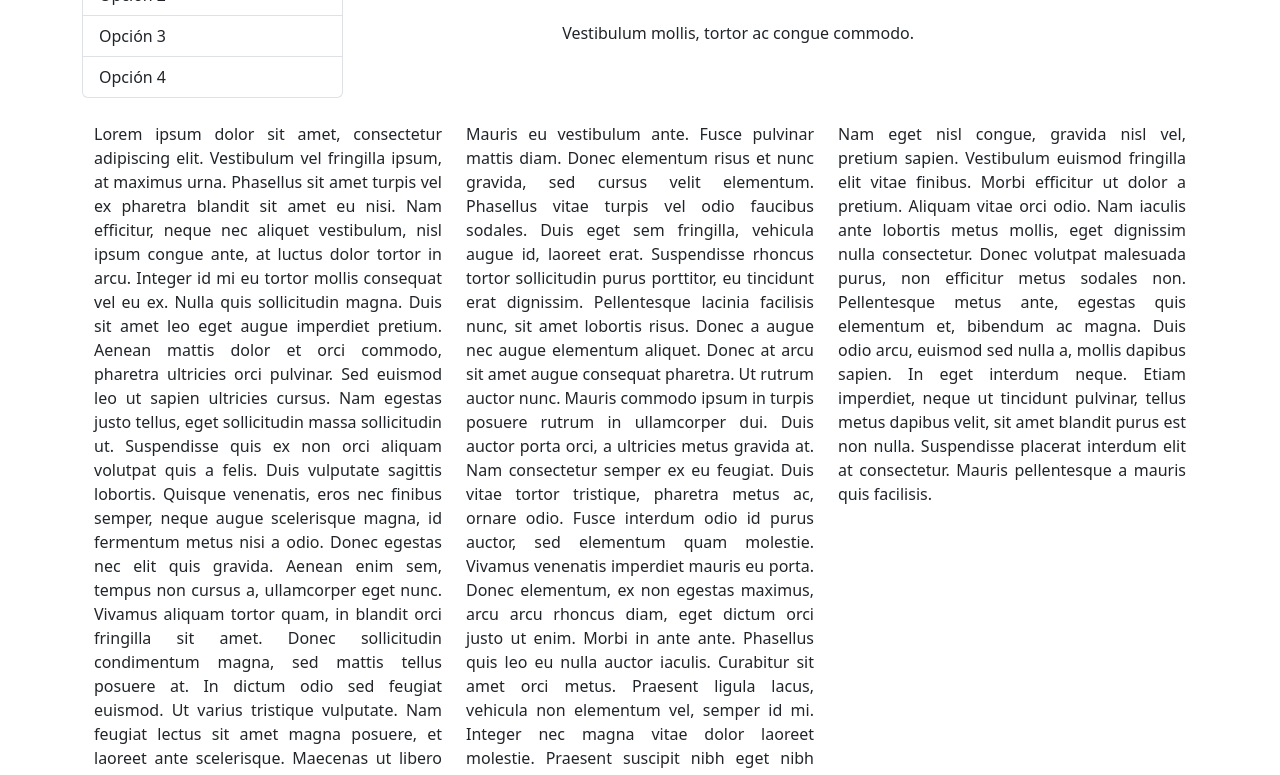
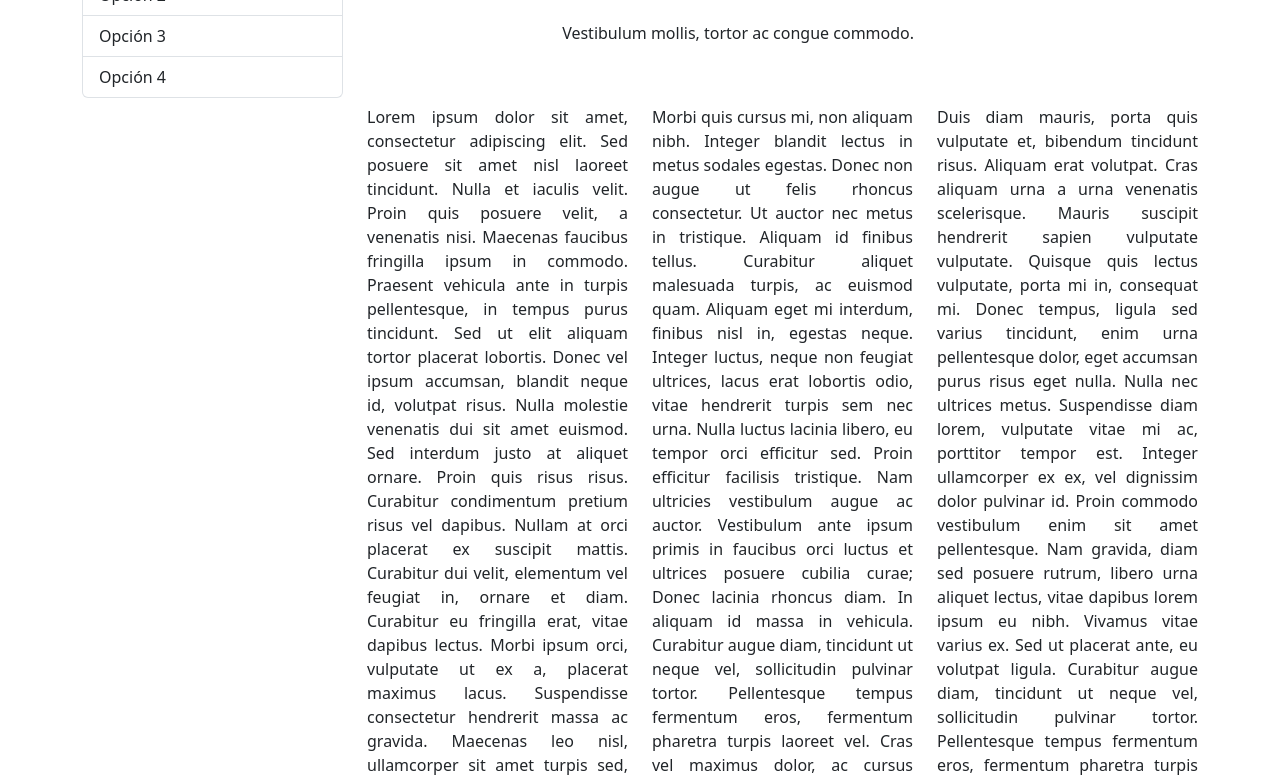
Before and after one commit to inevaz/taller-15.1, a plain HTML site: page index.html in a window 1280 px wide. Shown: the part 147-922 px from the top of the page. Drawn offline with nearby package versions, Linux system fonts and the light colour scheme.

Commit message:
cambios index.html

```diff
--- a/index.html
+++ b/index.html
@@ -6,22 +6,9 @@
     <title>Taller 15.1</title>
     <link href="https://cdn.jsdelivr.net/npm/bootstrap@5.3.0-alpha1/dist/css/bootstrap.min.css" rel="stylesheet">
     <link rel="stylesheet" href="styles.css">
-    <style>
-        /* Estilo para los párrafos */
-        .custom-paragraph {
-            font-size: 1rem; /* Tamaño de fuente estándar */
-            line-height: 1.5; /* Altura de línea para mejor legibilidad */
-        }
-        /* Justificar texto en las columnas */
-        .text-column {
-            text-align: justify; /* Justifica el texto */
-            margin-bottom: 15px; /* Espacio entre párrafos */
-            line-height: 1.5; /* Mejora la legibilidad */
-        }
-    </style>
 </head>
 <body>
-    <!-- Navbar -->
+    <!-- nabvar -->
     <nav class="navbar navbar-expand-lg navbar-dark bg-dark">
         <div class="container-fluid">
             <a class="navbar-brand" href="#">LOREM IPSUM</a>
@@ -30,7 +17,7 @@
             </button>
             <div class="collapse navbar-collapse" id="navbarNav">
                 <ul class="navbar-nav me-auto mb-2 mb-lg-0">
-                    <li class="nav-item mx-2"> <!-- Agregado mx-2 para separar los elementos -->
+                    <li class="nav-item mx-2">
                         <a class="nav-link active" aria-current="page" href="#">Dolor</a>
                     </li>
                     <li class="nav-item mx-2">
@@ -39,7 +26,7 @@
                     <li class="nav-item mx-2">
                         <a class="nav-link" href="#">Amet</a>
                     </li>
-                    <li class="nav-item dropdown d-lg-none"> <!-- Dropdown solo para SM y MD -->
+                    <li class="nav-item dropdown d-lg-none">
                         <a class="nav-link dropdown-toggle" href="#" id="navbarDropdown" role="button" data-bs-toggle="dropdown" aria-expanded="false">
                             Opciones
                         </a>
@@ -53,12 +40,12 @@
                 </ul>
                 <form class="d-flex">
                     <input class="form-control me-2" type="search" placeholder="Search" aria-label="Search">
-                    <button class="btn btn-outline-success" type="submit">buscar</button>
+                    <button class="btn btn-outline-success" type="submit">Buscar</button>
                 </form>
             </div>
         </div>
     </nav>
-    <!-- Contenido -->
+
     <div class="container mt-4">
         <div class="row">
             <div class="col-lg-3 col-md-4 col-sm-12">
@@ -69,18 +56,19 @@
                     <li class="list-group-item">Opción 4</li>
                 </ul>
             </div>
+
             <div class="col-lg-9 col-md-8 col-sm-12">
-                <h1>Lorem ipsum dolor</h1>
+                <h1 id="titulo"> Lorem ipsum dolor</h1>
                 <div id="textCarousel" class="carousel slide" data-bs-ride="carousel">
                     <div class="carousel-inner">
                         <div class="carousel-item active">
                             <p class="text-center">Vestibulum mollis, tortor ac congue commodo.</p>
                         </div>
                         <div class="carousel-item">
-                            <p class="text-center">Texto adicional que se alterna</p>
+                            <p class="text-center">...Lorem ipsum dolor sit amet, consectetur adipiscing elit.</p>
                         </div>
                         <div class="carousel-item">
-                            <p class="text-center">Otro texto que se alterna</p>
+                            <p class="text-center">...Porta quis vulputate et, bibendum tincidunt risus.</p>
                         </div>
                     </div>
                     <button class="carousel-control-prev" type="button" data-bs-target="#textCarousel" data-bs-slide="prev">
@@ -92,29 +80,23 @@
                         <span class="visually-hidden">Next</span>
                     </button>
                 </div>
-            </div>
-        </div>
-    </div>
-    <div class="container mt-4">
-        <div class="container text-center">
-            <div class="row">
-                <div class="col text-column">
-                    Lorem ipsum dolor sit amet, consectetur adipiscing elit. Vestibulum vel fringilla ipsum, at maximus urna. Phasellus sit amet turpis vel ex pharetra blandit sit amet eu nisi. Nam efficitur, neque nec aliquet vestibulum, nisl ipsum congue ante, at luctus dolor tortor in arcu. Integer id mi eu tortor mollis consequat vel eu ex.
-                    Nulla quis sollicitudin magna. Duis sit amet leo eget augue imperdiet pretium. Aenean mattis dolor et orci commodo, pharetra ultricies orci pulvinar. Sed euismod leo ut sapien ultricies cursus. Nam egestas justo tellus, eget sollicitudin massa sollicitudin ut. Suspendisse quis ex non orci aliquam volutpat quis a felis.
-                    Duis vulputate sagittis lobortis. Quisque venenatis, eros nec finibus semper, neque augue scelerisque magna, id fermentum metus nisi a odio. Donec egestas nec elit quis gravida. Aenean enim sem, tempus non cursus a, ullamcorper eget nunc. Vivamus aliquam tortor quam, in blandit orci fringilla sit amet.
-                    Donec sollicitudin condimentum magna, sed mattis tellus posuere at. In dictum odio sed feugiat euismod. Ut varius tristique vulputate. Nam feugiat lectus sit amet magna posuere, et laoreet ante scelerisque. Maecenas ut libero quis lacus feugiat porta sed sed dui. Vivamus id massa vulputate sapien pretium facilisis.
-                    Aenean ac felis at felis porttitor ultrices. Vivamus vel congue est, nec dapibus mi. Pellentesque non lacus tempor, sagittis turpis in, interdum velit. In in arcu quis leo tempor sagittis. Sed vitae arcu hendrerit, laoreet arcu nec, laoreet eros. Pellentesque habitant morbi tristique senectus et netus et malesuada fames ac turpis egestas.
-                    Proin ut nisl nulla. Sed vel eleifend arcu.
-                </div>
-                <div class="col text-column">
-                    Mauris eu vestibulum ante. Fusce pulvinar mattis diam. Donec elementum risus et nunc gravida, sed cursus velit elementum. Phasellus vitae turpis vel odio faucibus sodales. Duis eget sem fringilla, vehicula augue id, laoreet erat. Suspendisse rhoncus tortor sollicitudin purus porttitor, eu tincidunt erat dignissim. Pellentesque lacinia facilisis nunc, sit amet lobortis risus. Donec a augue nec augue elementum aliquet. Donec at arcu sit amet augue consequat pharetra. Ut rutrum auctor nunc. Mauris commodo ipsum in turpis posuere rutrum in ullamcorper dui. Duis auctor porta orci, a ultricies metus gravida at. Nam consectetur semper ex eu feugiat. Duis vitae tortor tristique, pharetra metus ac, ornare odio. Fusce interdum odio id purus auctor, sed elementum quam molestie. Vivamus venenatis imperdiet mauris eu porta. Donec elementum, ex non egestas maximus, arcu arcu rhoncus diam, eget dictum orci justo ut enim. Morbi in ante ante. Phasellus quis leo eu nulla auctor iaculis. Curabitur sit amet orci metus. Praesent ligula lacus, vehicula non elementum vel, semper id mi. Integer nec magna vitae dolor laoreet molestie. Praesent suscipit nibh eget nibh rutrum cursus. Maecenas porttitor nibh vel massa laoreet sollicitudin. Morbi maximus non eros non porttitor. Orci varius natoque penatibus et magnis dis parturient montes, nascetur ridiculus mus. Pellentesque ac mauris bibendum orci eleifend ornare sit amet a metus. Ut vel placerat ipsum. Maecenas in magna dui.
-                </div>
-                <div class="col text-column">
-                    Nam eget nisl congue, gravida nisl vel, pretium sapien. Vestibulum euismod fringilla elit vitae finibus. Morbi efficitur ut dolor a pretium. Aliquam vitae orci odio. Nam iaculis ante lobortis metus mollis, eget dignissim nulla consectetur. Donec volutpat malesuada purus, non efficitur metus sodales non. Pellentesque metus ante, egestas quis elementum et, bibendum ac magna. Duis odio arcu, euismod sed nulla a, mollis dapibus sapien. In eget interdum neque. Etiam imperdiet, neque ut tincidunt pulvinar, tellus metus dapibus velit, sit amet blandit purus est non nulla. Suspendisse placerat interdum elit at consectetur. Mauris pellentesque a mauris quis facilisis.
+
+                <div class="row mt-4">
+                    <div class="col-lg-4 col-md-6 col-sm-12 text-column">
+                        Lorem ipsum dolor sit amet, consectetur adipiscing elit. Sed posuere sit amet nisl laoreet tincidunt. Nulla et iaculis velit. Proin quis posuere velit, a venenatis nisi. Maecenas faucibus fringilla ipsum in commodo. Praesent vehicula ante in turpis pellentesque, in tempus purus tincidunt. Sed ut elit aliquam tortor placerat lobortis. Donec vel ipsum accumsan, blandit neque id, volutpat risus. Nulla molestie venenatis dui sit amet euismod. Sed interdum justo at aliquet ornare. Proin quis risus risus. Curabitur condimentum pretium risus vel dapibus. Nullam at orci placerat ex suscipit mattis. Curabitur dui velit, elementum vel feugiat in, ornare et diam. Curabitur eu fringilla erat, vitae dapibus lectus. Morbi ipsum orci, vulputate ut ex a, placerat maximus lacus. Suspendisse consectetur hendrerit massa ac gravida. Maecenas leo nisl, ullamcorper sit amet turpis sed, euismod egestas lectus. Nullam hendrerit quis metus ac blandit. Vivamus venenatis rutrum nisl, condimentum luctus ipsum sollicitudin mattis. Praesent faucibus, leo in egestas tincidunt, nisl arcu sollicitudin massa, eget commodo lacus risus in ipsum. Proin quis mattis mi. Mauris egestas egestas est.
+                    </div>
+                    <div class="col-lg-4 col-md-6 col-sm-12 text-column">
+                        Morbi quis cursus mi, non aliquam nibh. Integer blandit lectus in metus sodales egestas. Donec non augue ut felis rhoncus consectetur. Ut auctor nec metus in tristique. Aliquam id finibus tellus. Curabitur aliquet malesuada turpis, ac euismod quam. Aliquam eget mi interdum, finibus nisl in, egestas neque. Integer luctus, neque non feugiat ultrices, lacus erat lobortis odio, vitae hendrerit turpis sem nec urna. Nulla luctus lacinia libero, eu tempor orci efficitur sed. Proin efficitur facilisis tristique. Nam ultricies vestibulum augue ac auctor. Vestibulum ante ipsum primis in faucibus orci luctus et ultrices posuere cubilia curae; Donec lacinia rhoncus diam. In aliquam id massa in vehicula. Curabitur augue diam, tincidunt ut neque vel, sollicitudin pulvinar tortor. Pellentesque tempus fermentum eros, fermentum pharetra turpis laoreet vel. Cras vel maximus dolor, ac cursus massa. Donec tristique hendrerit libero, efficitur dignissim quam pellentesque at. Mauris nisl sem, hendrerit in nunc eget, ullamcorper vehicula ex. In vitae mauris et ipsum commodo lobortis ac ac leo. Sed porttitor varius diam, et iaculis mauris fermentum vitae. Nunc sed neque magna.
+                    </div>
+                    <div class="col-lg-4 col-md-6 col-sm-12 text-column">
+                        Duis diam mauris, porta quis vulputate et, bibendum tincidunt risus. Aliquam erat volutpat. Cras aliquam urna a urna venenatis scelerisque. Mauris suscipit hendrerit sapien vulputate vulputate. Quisque quis lectus vulputate, porta mi in, consequat mi. Donec tempus, ligula sed varius tincidunt, enim urna pellentesque dolor, eget accumsan purus risus eget nulla. Nulla nec ultrices metus. Suspendisse diam lorem, vulputate vitae mi ac, porttitor tempor est. Integer ullamcorper ex ex, vel dignissim dolor pulvinar id. Proin commodo vestibulum enim sit amet pellentesque. Nam gravida, diam sed posuere rutrum, libero urna aliquet lectus, vitae dapibus lorem ipsum eu nibh. Vivamus vitae varius ex. Sed ut placerat ante, eu volutpat ligula. Curabitur augue diam, tincidunt ut neque vel, sollicitudin pulvinar tortor. Pellentesque tempus fermentum eros, fermentum pharetra turpis laoreet vel. Cras vel maximus dolor, ac cursus massa. Donec tristique hendrerit libero, efficitur dignissim quam pellentesque at.
+                    </div>
+                    </div>
                 </div>
             </div>
         </div>
     </div>
+
     <script src="https://cdn.jsdelivr.net/npm/bootstrap@5.3.0-alpha1/dist/js/bootstrap.bundle.min.js"></script>
 </body>
 </html>
```
